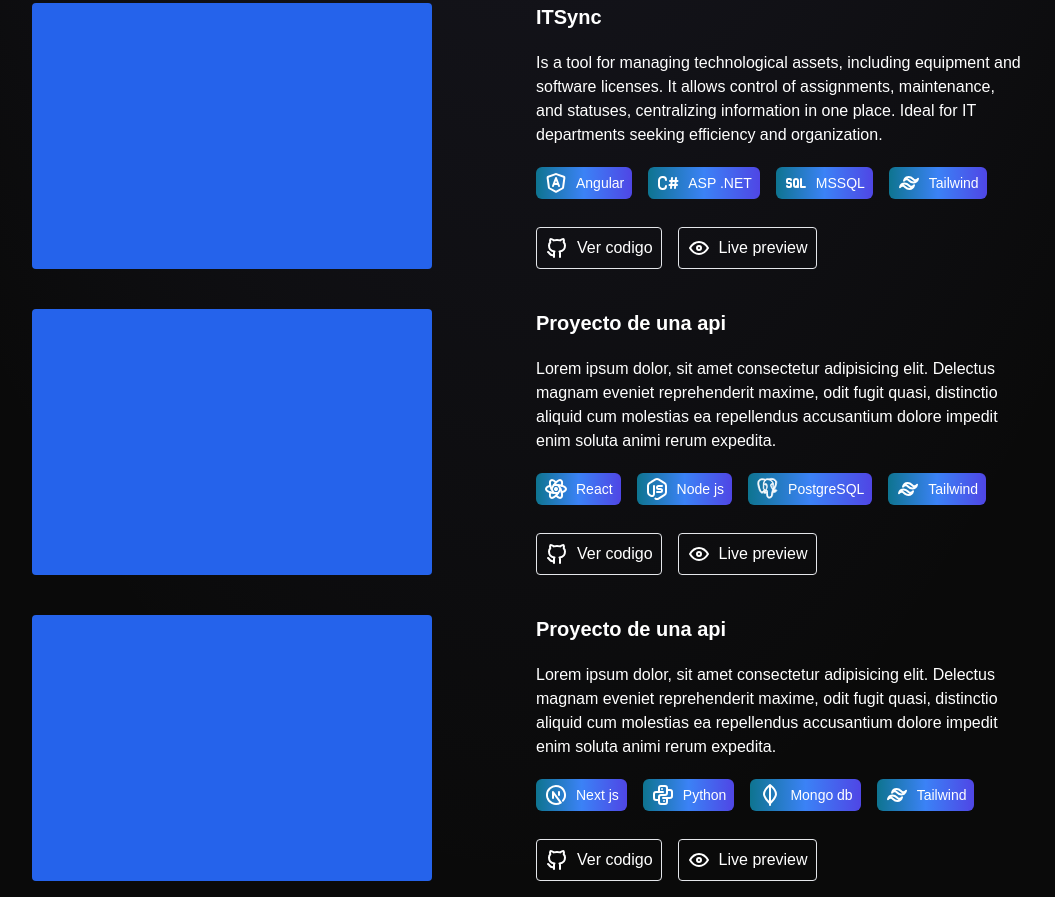
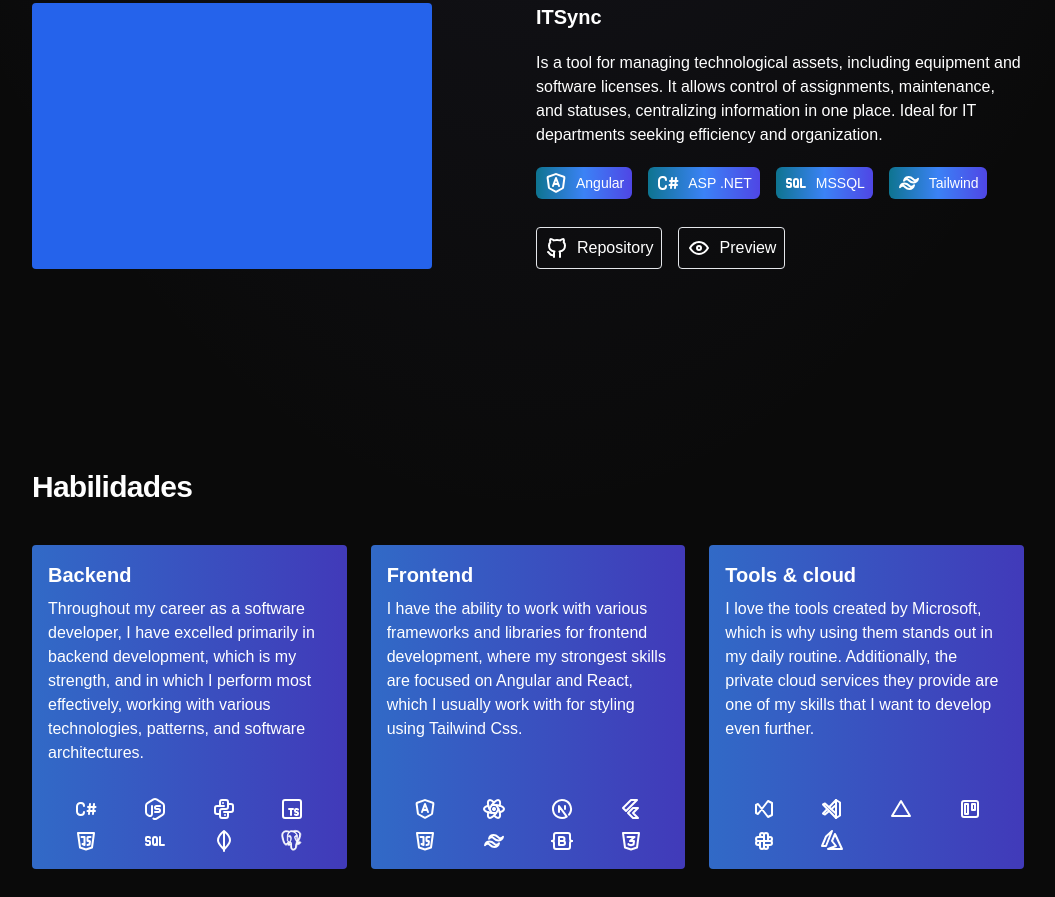
Before and after one commit to taboradeyvi/portfolio, an Astro site: page /en in a window 1280 px wide. Shown: the part 1743-2640 px from the top of the page, without its empty margins (112-1167 px from the left). Built offline with nearby package versions, Linux system fonts and the light colour scheme; Astro itself is replaced by a stand-in of ours.

Commit message:
feat: add translations to the projects section

```diff
--- a/src/components/Projects.astro
+++ b/src/components/Projects.astro
@@ -1,108 +1,22 @@
 ---
-import Angular from "./icons/Angular.astro";
-import Csharp from "./icons/Csharp.astro";
 import GitHub from "./icons/GitHub.astro";
-import Postgresql from "./icons/Postgresql.astro";
-import Nodejs from "./icons/Nodejs.astro";
-import Python from "./icons/Python.astro";
-import Mongo from "./icons/Mongo.astro";
-import React from "./icons/React.astro";
-import Sql from "./icons/Sql.astro";
-import Nextjs from "./icons/Nextjs.astro";
 import Eye from "./icons/Eye.astro";
-import Tailwind from "./icons/Tailwind.astro";
 import { getLangFromUrl, useTranslations } from "../i18n/utils";
+import { content } from "../i18n/ui";
 
 const lang = getLangFromUrl(Astro.url);
 const t = useTranslations(lang);
-
-const PROJECTS = [
-  {
-    title: "ITSync",
-    description:
-      "Is a tool for managing technological assets, including equipment and software licenses. It allows control of assignments, maintenance, and statuses, centralizing information in one place. Ideal for IT departments seeking efficiency and organization.",
-    stack: [
-      {
-        title: "Angular",
-        icon: Angular,
-      },
-      {
-        title: "ASP .NET",
-        icon: Csharp,
-      },
-      {
-        title: "MSSQL",
-        icon: Sql,
-      },
-      {
-        title: "Tailwind",
-        icon: Tailwind,
-      },
-    ],
-    preview: "https://github.com/",
-    code: "https://github.com/",
-  },
-  {
-    title: "Proyecto de una api",
-    description:
-      "Lorem ipsum dolor, sit amet consectetur adipisicing elit. Delectus magnam eveniet reprehenderit maxime, odit fugit quasi, distinctio aliquid cum molestias ea repellendus accusantium dolore impedit enim soluta animi rerum expedita.",
-    stack: [
-      {
-        title: "React",
-        icon: React,
-      },
-      {
-        title: "Node js",
-        icon: Nodejs,
-      },
-      {
-        title: "PostgreSQL",
-        icon: Postgresql,
-      },
-      {
-        title: "Tailwind",
-        icon: Tailwind,
-      },
-    ],
-    preview: "https://github.com/",
-    code: "https://github.com/",
-  },
-  {
-    title: "Proyecto de una api",
-    description:
-      "Lorem ipsum dolor, sit amet consectetur adipisicing elit. Delectus magnam eveniet reprehenderit maxime, odit fugit quasi, distinctio aliquid cum molestias ea repellendus accusantium dolore impedit enim soluta animi rerum expedita.",
-    stack: [
-      {
-        title: "Next js",
-        icon: Nextjs,
-      },
-      {
-        title: "Python",
-        icon: Python,
-      },
-      {
-        title: "Mongo db",
-        icon: Mongo,
-      },
-      {
-        title: "Tailwind",
-        icon: Tailwind,
-      },
-    ],
-    preview: "https://github.com/",
-    code: "https://github.com/",
-  },
-];
+const PROJECTS = content[lang].projects;
 ---
 
 <section class="mt-20 px-4 mx-auto max-w-5xl lg:mt-40" id="projects">
   <div>
     <h1 class="text-balance text-xl font-bold tracking-tight sm:text-3xl">
-      RECENT PROJECTS
+      {t("projects.title")}
     </h1>
   </div>
   {
-    PROJECTS.map((project) => (
+    PROJECTS.items.map((project) => (
       <div class="flex flex-col lg:grid lg:grid-cols-2 lg:gap-4 my-10">
         <div class="w-full h-[200px] max-h-[280px] lg:h-full lg:max-w-[400px] rounded bg-blue-600" />
         <div>
@@ -123,12 +37,12 @@ const PROJECTS = [
           <div class="flex gap-2 xl:gap-4 mt-5 lg:mt-7">
             <a
               class="p-2 flex gap-2 border w-fit rounded"
-              href={project.code}
+              href={project.codeReview}
               target="_blank"
               rel="noopener"
             >
               <GitHub />
-              Ver codigo
+              {t("projects.codeReview")}
             </a>
             <a
               class="p-2 flex gap-2 border w-fit rounded"
@@ -137,7 +51,7 @@ const PROJECTS = [
               rel="noopener"
             >
               <Eye />
-              Live preview
+              {t("projects.preview")}
             </a>
           </div>
         </div>
--- a/src/i18n/ui.ts
+++ b/src/i18n/ui.ts
@@ -156,6 +156,38 @@ export const content = {
               icon: Bootstrap,
             },
           ],
+        },
+      ],
+    },
+    projects: {
+      title: "PROYECTOS RECIENTES",
+      codeReview: "Ver código",
+      preview: "Vista previa",
+      items: [
+        {
+          title: "ITSync",
+          description:
+            "Es una herramienta para la gestión de activos tecnológicos, incluyendo equipos y licencias de software. Permite controlar asignaciones, mantenimiento y estados, centralizando la información en un solo lugar. Ideal para departamentos de TI que buscan eficiencia y organización.",
+          stack: [
+            {
+              title: "Angular",
+              icon: Angular,
+            },
+            {
+              title: "ASP .NET",
+              icon: Csharp,
+            },
+            {
+              title: "MSSQL",
+              icon: Sql,
+            },
+            {
+              title: "Tailwind",
+              icon: Tailwind,
+            },
+          ],
+          codeReview: "https://github.com/",
+          preview: "https://github.com/",
         },
       ],
     },
@@ -398,6 +430,38 @@ export const content = {
         },
       ],
     },
+    projects: {
+      title: "RECENT PROJECTS",
+      codeReview: "Repository",
+      preview: "Preview",
+      items: [
+        {
+          title: "ITSync",
+          description:
+            "Is a tool for managing technological assets, including equipment and software licenses. It allows control of assignments, maintenance, and statuses, centralizing information in one place. Ideal for IT departments seeking efficiency and organization.",
+          stack: [
+            {
+              title: "Angular",
+              icon: Angular,
+            },
+            {
+              title: "ASP .NET",
+              icon: Csharp,
+            },
+            {
+              title: "MSSQL",
+              icon: Sql,
+            },
+            {
+              title: "Tailwind",
+              icon: Tailwind,
+            },
+          ],
+          codeReview: "https://github.com/",
+          preview: "https://github.com/",
+        },
+      ],
+    },
     skills: {
       title: "Habilidades",
       skillsList: [
```
